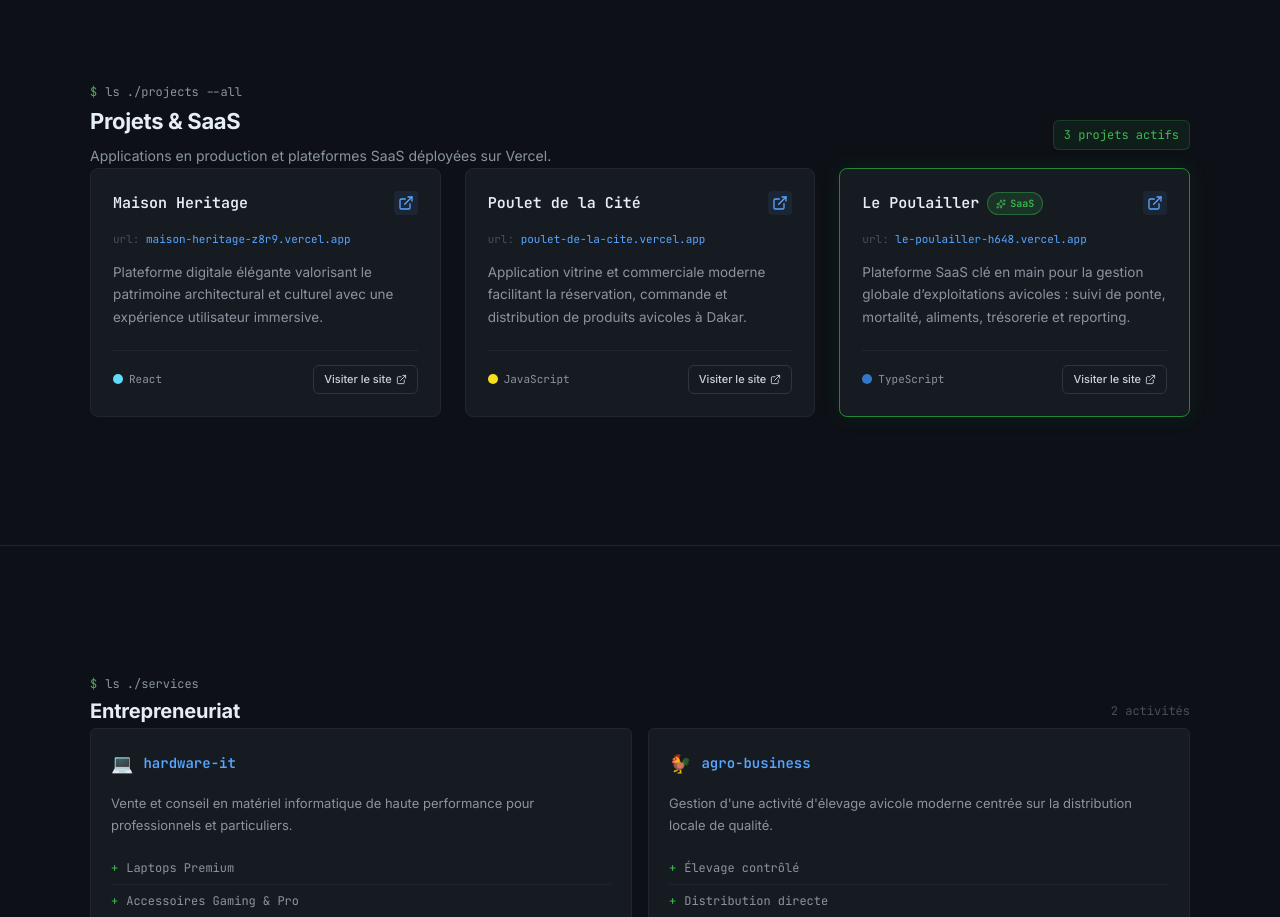
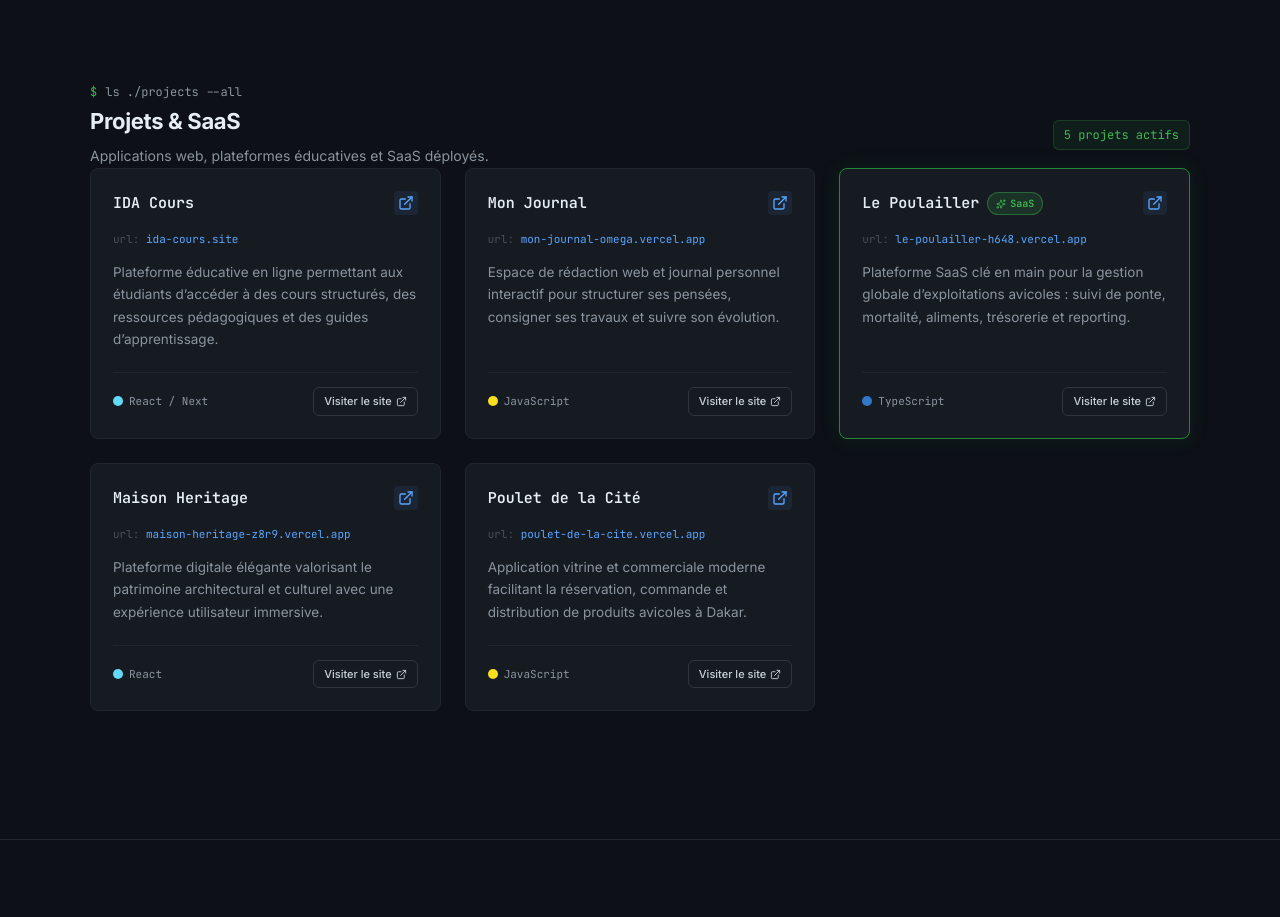
Before and after one commit to sdbsntech-art/SDOUBAKHAYOKHO, a React (Vite) app: page / in a window 1280 px wide. Shown: the part 4680-5597 px from the top of the page. Built offline with nearby package versions, Linux system fonts and the light colour scheme; the HTML template or start-up script is replaced by a standard one.

Commit message:
feat(projects): add IDA Cours and Mon Journal projects

```diff
--- a/src/components/Projects.jsx
+++ b/src/components/Projects.jsx
@@ -1,8 +1,47 @@
 import React from 'react';
 import { motion } from 'framer-motion';
-import { ExternalLink, Sparkles, Layers } from 'lucide-react';
+import { ExternalLink, Sparkles, BookOpen } from 'lucide-react';
 
 const projects = [
+  {
+    id: 'ida-cours',
+    name: 'ida-cours',
+    title: 'IDA Cours',
+    desc: 'Plateforme éducative en ligne permettant aux étudiants d’accéder à des cours structurés, des ressources pédagogiques et des guides d’apprentissage.',
+    lang: 'React / Next',
+    langColor: '#61dafb',
+    type: 'Éducation',
+    year: '2026',
+    url: 'https://ida-cours.site/',
+    isSaaS: false,
+    stars: 5,
+  },
+  {
+    id: 'mon-journal',
+    name: 'mon-journal',
+    title: 'Mon Journal',
+    desc: 'Espace de rédaction web et journal personnel interactif pour structurer ses pensées, consigner ses travaux et suivre son évolution.',
+    lang: 'JavaScript',
+    langColor: '#f7df1e',
+    type: 'Web App',
+    year: '2026',
+    url: 'https://mon-journal-omega.vercel.app/',
+    isSaaS: false,
+    stars: 5,
+  },
+  {
+    id: 'le-poulailler',
+    name: 'le-poulailler-saas',
+    title: 'Le Poulailler',
+    desc: 'Plateforme SaaS clé en main pour la gestion globale d’exploitations avicoles : suivi de ponte, mortalité, aliments, trésorerie et reporting.',
+    lang: 'TypeScript',
+    langColor: '#3178c6',
+    type: 'SaaS Business',
+    year: '2026',
+    url: 'https://le-poulailler-h648.vercel.app/',
+    isSaaS: true,
+    stars: 5,
+  },
   {
     id: 'maison-heritage',
     name: 'maison-heritage',
@@ -10,7 +49,7 @@ const projects = [
     desc: 'Plateforme digitale élégante valorisant le patrimoine architectural et culturel avec une expérience utilisateur immersive.',
     lang: 'React',
     langColor: '#61dafb',
-    type: 'Plateforme Web',
+    type: 'Patrimoine Web',
     year: '2026',
     url: 'https://maison-heritage-z8r9.vercel.app/',
     isSaaS: false,
@@ -27,19 +66,6 @@ const projects = [
     year: '2026',
     url: 'https://poulet-de-la-cite.vercel.app/',
     isSaaS: false,
-    stars: 5,
-  },
-  {
-    id: 'le-poulailler',
-    name: 'le-poulailler-saas',
-    title: 'Le Poulailler',
-    desc: 'Plateforme SaaS clé en main pour la gestion globale d’exploitations avicoles : suivi de ponte, mortalité, aliments, trésorerie et reporting.',
-    lang: 'TypeScript',
-    langColor: '#3178c6',
-    type: 'SaaS Business',
-    year: '2026',
-    url: 'https://le-poulailler-h648.vercel.app/',
-    isSaaS: true,
     stars: 5,
   },
 ];
@@ -66,7 +92,7 @@ const Projects = () => {
               Projets & SaaS
             </h2>
             <p style={{ fontSize: '14px', color: '#8b949e', marginTop: '4px' }}>
-              Applications en production et plateformes SaaS déployées sur Vercel.
+              Applications web, plateformes éducatives et SaaS déployés.
             </p>
           </div>
           <span style={{ fontFamily: "'JetBrains Mono', monospace", fontSize: '12px', color: '#3fb950', background: 'rgba(63,185,80,0.08)', border: '1px solid rgba(63,185,80,0.2)', borderRadius: '6px', padding: '4px 10px' }}>
@@ -74,14 +100,14 @@ const Projects = () => {
           </span>
         </div>
 
-        <div className="grid grid-cols-1 md:grid-cols-3 gap-6">
+        <div className="grid grid-cols-1 md:grid-cols-2 lg:grid-cols-3 gap-6">
           {projects.map((p, i) => (
             <motion.div
               key={p.id}
               initial={{ opacity: 0, y: 16 }}
               whileInView={{ opacity: 1, y: 0 }}
               viewport={{ once: true }}
-              transition={{ duration: 0.4, delay: i * 0.08 }}
+              transition={{ duration: 0.4, delay: i * 0.06 }}
               className="flex flex-col justify-between"
               style={{
                 background: '#161b22',
```
